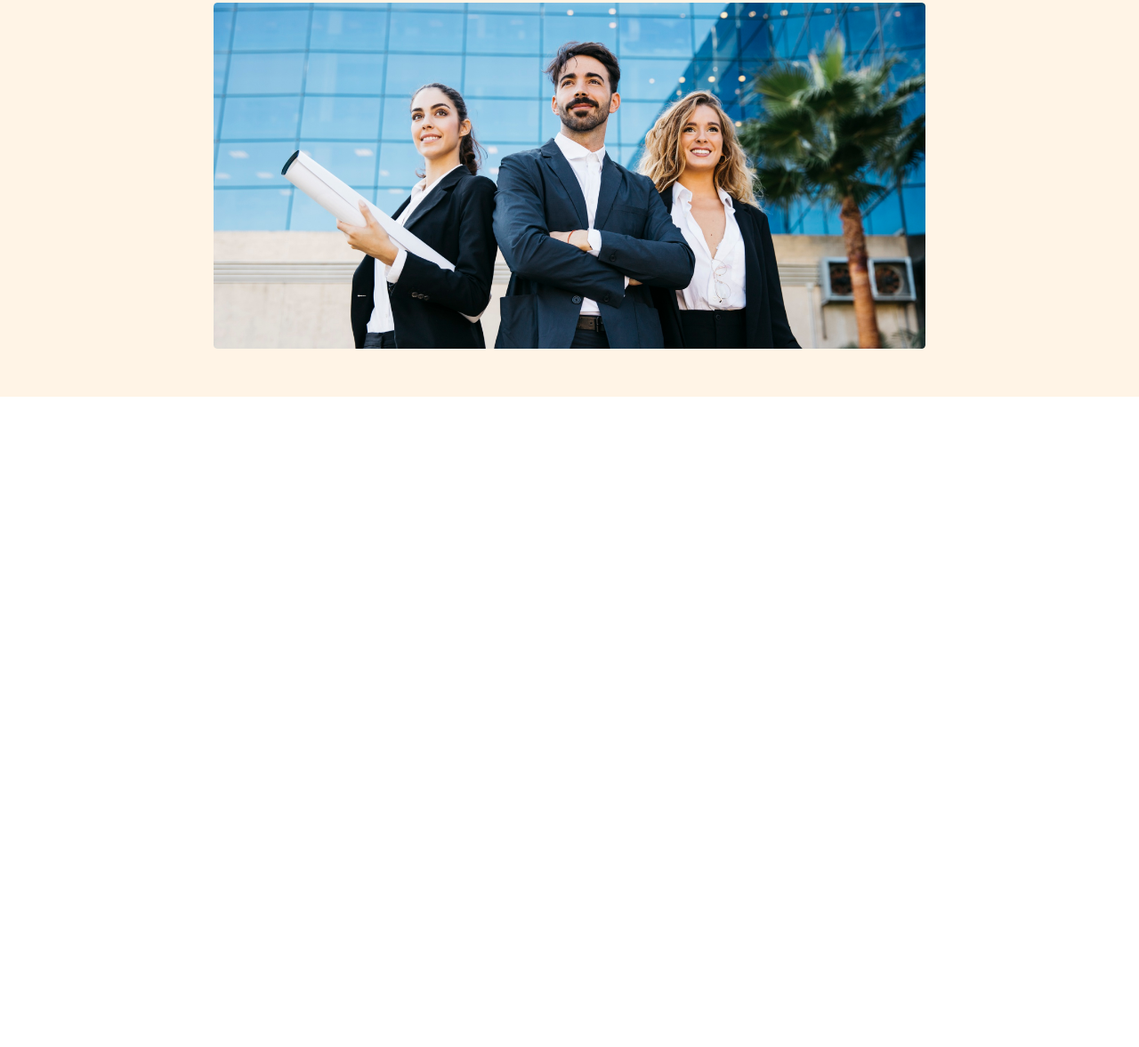
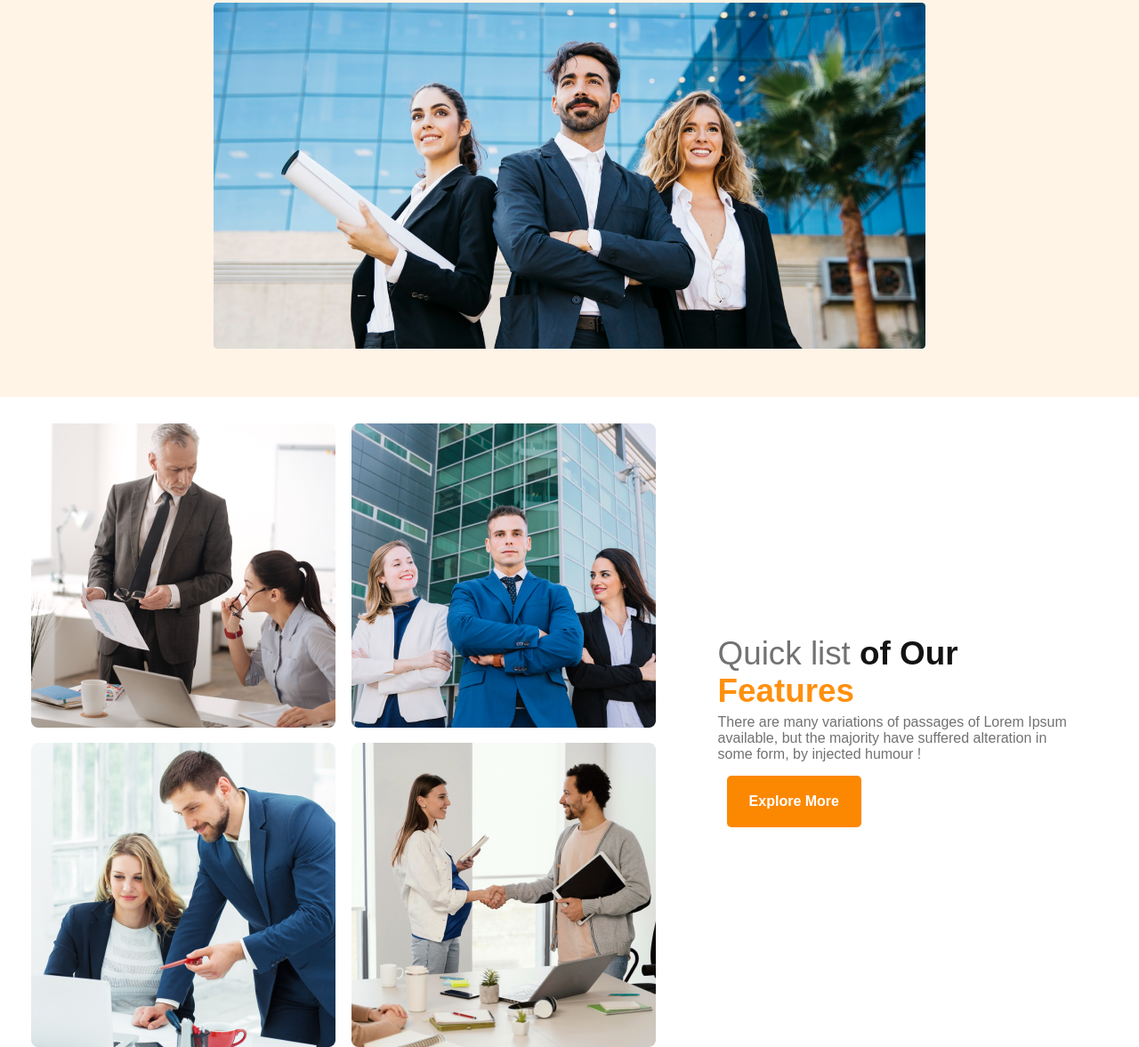
Before and after one commit to Klintonkirtunia/g3-architects-website, a plain HTML site: page index.html in a window 1280 px wide. Shown: the part 406-1583 px from the top of the page at 89% size. Before the commit the page ends 852 px from the top, so only its background shows below. Drawn offline with Linux system fonts and the light colour scheme.

Commit message:
added the teams section

```diff
--- a/index.html
+++ b/index.html
@@ -29,6 +29,26 @@
     </header>
 
     <main>
+        <!-- features teams section stat  -->
+        <section class="teams-container">
+            <div class="teams-img-container">
+                <img src="images/team1.png" alt="">
+                <img src="images/team2.png" alt="">
+                <img src="images/team3.png" alt="">
+                <img src="images/team4.png" alt="">
+            </div>
+
+            <div class="teams-content">
+
+                <h3 class="teams-title"><span class="quick-list">Quick list</span> <span class="of-our">of Our</span>  <br> <span class="Features">Features</span></h3>
+
+                <p class="teams-descrption">There are many variations of passages of Lorem Ipsum available, but the majority have suffered alteration in some form, by injected humour ! </p>
+                <button class="btn-primary">Explore More</button>
+
+
+            </div>
+
+        </section>
 
     </main>
 
--- a/style/style.css
+++ b/style/style.css
@@ -108,3 +108,48 @@ nav li a{
     }
 
 }
+/* main style */
+
+main{
+    max-width: 1440px;
+    margin: 0 auto;
+}
+/* teams styles */
+.teams-container{
+    margin-top: 30px;
+    display: flex;
+    align-items: center;
+}
+.teams-img-container{
+    margin-left: 35px;
+    display: grid;
+    grid-template-columns: repeat(2, 1fr);
+    gap: 1.1rem;
+}
+.teams-content{
+    padding-left: 70px;
+    padding-right: 70px;
+}
+.teams-title{
+    font-size: 2.3rem
+}
+
+.teams-title .quick-list{
+    color: #727272;
+    font-weight: 500;
+}
+.teams-title .of-our{
+    color: #131313;
+    font-weight: 700;
+}
+.teams-title .Features{
+    color: #FF900E;
+    font-weight: 700;
+}
+.teams-descrption{
+    /* margin: 10px; */
+    padding-top: 5px;
+    margin-bottom: 5px;
+    color: #727272;
+    font-weight: 400;
+}
```
